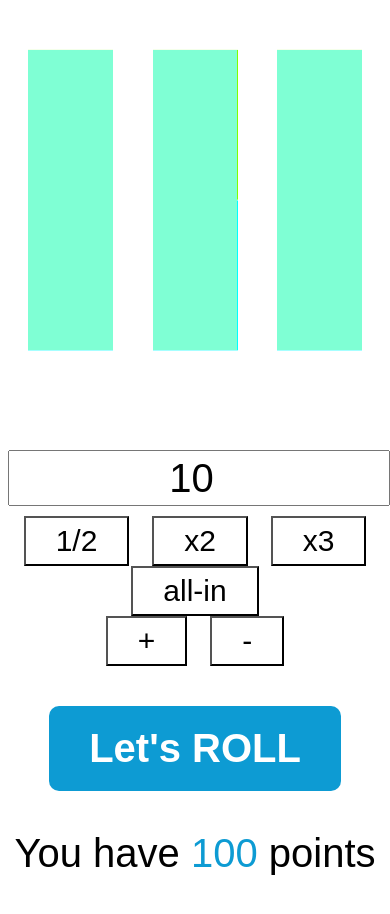
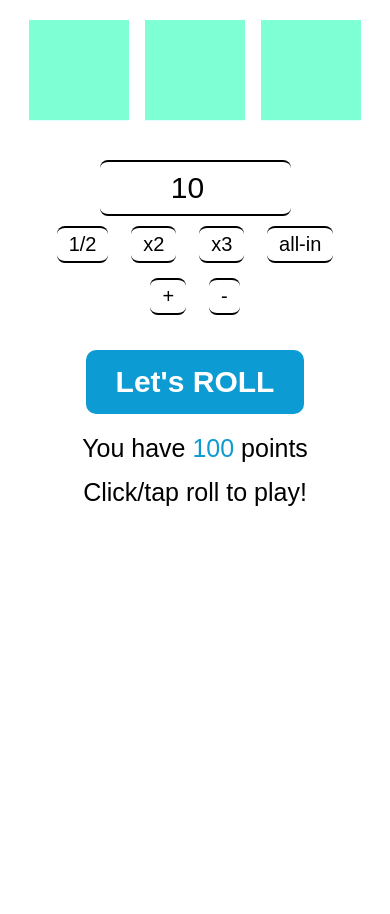
Before and after one commit to H3ronn/casinoGame, a website with bundled scripts: page index.html in a window 390 px wide. After the commit the page ends 844 px from the top, so only its background shows below. Built offline with nearby package versions, Linux system fonts and the light colour scheme.

Commit message:
add styles for mobile resolutions

```diff
--- a/index.html
+++ b/index.html
@@ -5,8 +5,8 @@
     <meta charset="UTF-8">
     <meta http-equiv="X-UA-Compatible" content="IE=edge">
     <meta name="viewport" content="width=device-width, initial-scale=1.0">
+    <link rel="stylesheet" href="src/css/style.css">
     <link rel="stylesheet" href="src/css/cubeStyle.css">
-    <link rel="stylesheet" href="src/css/style.css">
     <title>Document</title>
 </head>
 
@@ -29,7 +29,9 @@
                 <div class="cube__item"></div>
             </div>
         </div>
-        <div class="inputContainer">
+        <div class="panel">
+
+            <div class="leftPanel">
                 <input type="number" name="number" id="number" value=10 min=1 class="betInput">
                 <div class="controls">
                     <div class="topControls">
@@ -44,10 +46,11 @@
                     </div>
                 </div>
             </div>
+            <div class="rightPanel">
                 <button class="playButton" id="play">Let's ROLL</button>
-        <div class="statisticsContainer">
-            <p class="statistics">You have <span class="scoreboard">100</span> points</p>
-            <p class="info"></p>
+                <p class="statistics poionts">You have <span class="scoreboard">100</span> points</p>
+                <p class="statistics info">Click/tap roll to play!</p>
+            </div>
         </div>
     </div>
 
--- a/src/css/cubeStyle.css
+++ b/src/css/cubeStyle.css
@@ -1,19 +1,11 @@
-:root {
-    --howManyRolls: 4;
-}
 
-@keyframes roll {
-    from {transform: rotate3d(1, 0, 0, 0);}
-    to {transform: rotate3d(1, 0, 0, calc(120deg*var(--howManyRolls)));}
-    /* 120 bo jest podzielone na 3 */
-}
 
 .cubeContainer {
     display: flex;
     justify-content: center;
     align-items: center;
     text-align: center;
-    margin: 50px 0 100px;
+    margin: 80px 0 10px;
 }
 
 .cube {
@@ -21,29 +13,11 @@
     width: 300px;
 
     transform-style: preserve-3d;
-    /* animation-name: roll;
-    animation-duration: 5s;
-    animation-timing-function: ease-in-out;
-    animation-fill-mode: forwards; */
-    /* transform: rotate3d(1, 0, 0, 960deg); */
     transition: transform 3s ease-out;
-    /* transition-delay: 2s; */
-    /* transition-duration: */
 
     margin: 0 20px;
 }
 
-.cube:nth-child(1) {
-    /* transition-delay: .5s; */
-}
-.cube:nth-child(2) {
-    /* transition-delay: .7s; */
-}
-.cube:nth-child(3) {
-    /* transition-delay: .9s; */
-    /* transform: rotate3d(1, 0, 0, calc(360deg * 3 + 50deg)); */
-
-}
 .cube__item:nth-child(1) {
     background-color:aquamarine;
     transform: translateZ(87px);
@@ -51,12 +25,10 @@
 .cube__item:nth-child(2) {
     background-color: aqua;
     transform: rotateX(-120deg) translateZ(87px);
-    animation-delay: .3;
 }
 .cube__item:nth-child(3) {
     background-color: chartreuse;
     transform: rotateX(120deg) translateZ(87px);
-    animation-delay: .6;
 }
 
 .cube__item {
@@ -67,6 +39,60 @@
     justify-content: center;
     align-items: center;
     position: absolute;
+}
 
+@media (max-width: 1050px) {
+    .cubeContainer {
+        margin-top: 20px;
+    }
+    .cube {
+        height: 200px;
+        width: 200px;
+    }
 
-}
+    .cube__item:nth-child(1) {
+        transform: translateZ(59px);
+    }
+    .cube__item:nth-child(2) {
+        transform: rotateX(-120deg) translateZ(59px);
+    }
+    .cube__item:nth-child(3) {
+        transform: rotateX(120deg) translateZ(59px);
+    }
+ }
+
+@media (max-width: 750px) {
+    .cube {
+        height: 150px;
+        width: 150px;
+        margin: 0 8px;
+    }
+
+    .cube__item:nth-child(1) {
+        transform: translateZ(44px);
+    }
+    .cube__item:nth-child(2) {
+        transform: rotateX(-120deg) translateZ(44px);
+    }
+    .cube__item:nth-child(3) {
+        transform: rotateX(120deg) translateZ(44px);
+    }
+ }
+
+@media (max-width: 525px) {
+    .cube {
+        height: 100px;
+        width: 100px;
+        margin: 0 8px;
+    }
+
+    .cube__item:nth-child(1) {
+        transform: translateZ(29px);
+    }
+    .cube__item:nth-child(2) {
+        transform: rotateX(-120deg) translateZ(29px);
+    }
+    .cube__item:nth-child(3) {
+        transform: rotateX(120deg) translateZ(29px);
+    }
+ }
--- a/src/css/style.css
+++ b/src/css/style.css
@@ -2,14 +2,41 @@
 html {
     font-size: 62.5%;
     font-family: "Montserrat", sans-serif;
+}
 
-  }
+.wrapper {
+    max-width: 1500px;
+    margin: 0 auto;
+}
+
+.panel {
+    margin-top: 50px;
+    display: flex;
+    align-items: center;
+    justify-content: space-evenly;
+}
+
+.rightPanel {
+    flex: 1;
+    margin-top: 20px;
+
+}
+
+.leftPanel {
+    flex: 1;
+}
+
+.statistics {
+    font-size: 3em;
+    text-align: center;
+
+}
 
 .playButton {
     margin: 0 auto;
     display: block;
-    font-size: 4em;
-    padding: 20px 40px;
+    font-size: 3em;
+    padding: 15px 30px;
     border: none;
     border-radius: 10px;
     background-color: rgb(13, 155, 211);
@@ -22,30 +49,66 @@ html {
     display: block;
     margin: 30px auto 0;
     height: 50px;
-    font-size: 4em;
+    font-size: 3em;
     text-align: center;
     max-width: 100%;
+    border: none;
+    border-bottom: 2px black solid;
+    border-top: 2px black solid;
+    border-radius: 8px;
 }
 
 .controls {
     text-align: center;
-    margin: 10px 0 40px;
+    margin: 10px 0;
+
 }
 
 .control {
-    /* border: none; */
     background: none;
-    font-size: 3em;
+    font-size: 2em;
     margin: 0 10px;
     padding: 6px 30px;
     cursor: pointer;
+    border: none;
+    border-top: 2px black solid;
+    border-bottom: 2px black solid;
+    border-radius: 8px;
 }
 
-.statisticsContainer {
-    font-size: 4em;
-    text-align: center;
+.bottonControls {
+    margin: 15px 0;
 }
+
 
 .scoreboard {
     color:rgb(13, 155, 211)
 }
+
+@media (max-width: 1050px) {
+    .panel {
+        flex-direction: column;
+        margin: 0;
+    }
+
+
+    .statistics {
+        font-size: 2.5em;
+        margin: 15px 0;
+    }
+}
+
+@media (max-width: 525px) {
+    .betInput {
+        width: 50%;
+    }
+
+    .playButton {
+        margin-bottom: 20px;
+    }
+
+    .control {
+        font-size: 2em;
+        padding: 5px 12px;
+    }
+}
```
Lines whose indentation alone changed are shown as unchanged.
